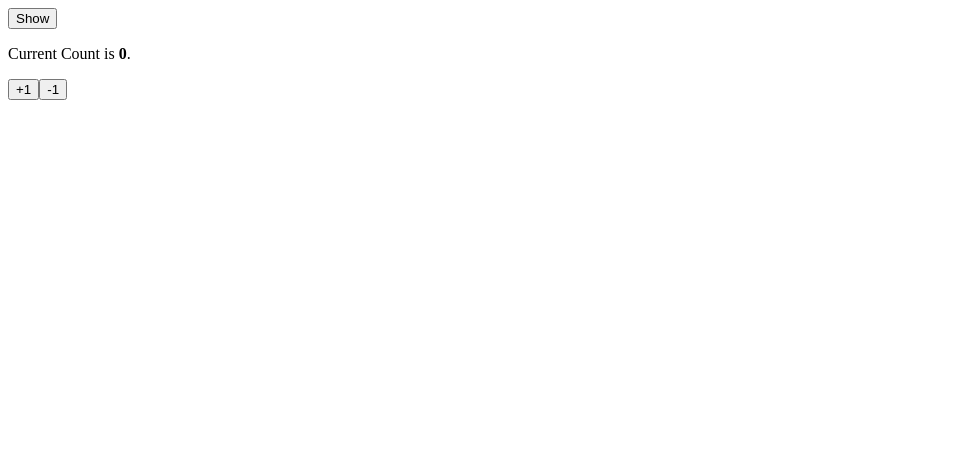
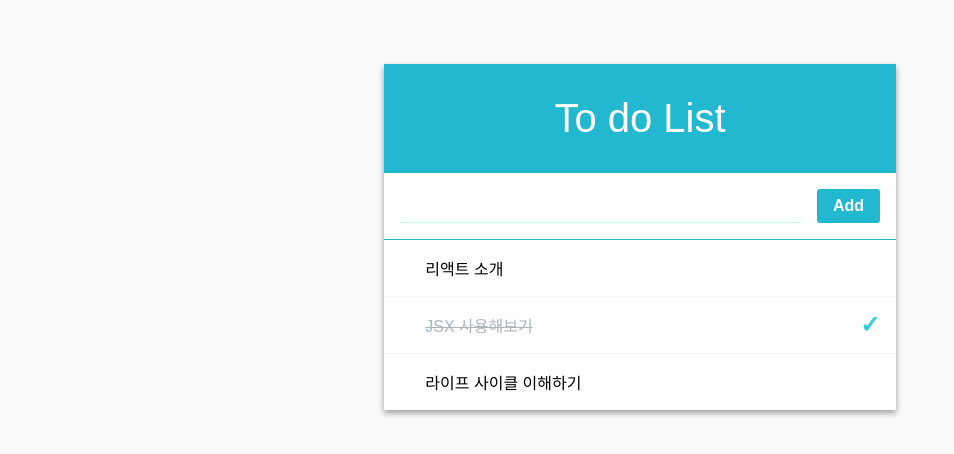
Before and after one commit to hongsp88/My_React, a React (Create React App) app in the folder 1st_project/: page / in a window 1280 px wide. Shown: the top 454 px of the page, without its empty margins (0-954 px from the left). Built offline with nearby package versions, Linux system fonts and the light colour scheme.

Commit message:
Sample -

```diff
--- /dev/null
+++ b/1st_project/src/index.css
@@ -0,0 +1,6 @@
+body {
+    margin: 0;
+    padding: 0;
+    font-family: sans-serif;
+    background: #f9f9f9;
+  }
--- a/1st_project/src/index.js
+++ b/1st_project/src/index.js
@@ -7,7 +7,9 @@ import ReactDOM from 'react-dom/client';
 //import App from './0406_2/App';
 //import App from './0406_3/App';
 //import App from './0407/App';
-import App from './0407_2/App';
+//import App from './0407_2/App';
+import App from './myTodoList/App';
+import './index.css'
 
 const root = ReactDOM.createRoot(document.getElementById('root'));
 root.render(
--- /dev/null
+++ b/1st_project/src/myTodoList/App.js
@@ -0,0 +1,99 @@
+import React, { Component } from 'react';
+import TodoListTemplate from './components/TodoListTemplate';
+import Form from './components/Form'
+import TodoItemList from './components/TodoItemList';
+
+class App extends Component {
+
+  id = 3 // 이미 0,1,2 가 존재하므로 3으로 설정
+
+  state = {
+    input: '',
+    todos: [
+      { id: 0, text: ' 리액트 소개', checked: false },
+      { id: 1, text: ' JSX 사용해보기', checked: true },
+      { id: 2, text: ' 라이프 사이클 이해하기', checked: false }
+    ]
+  }
+
+  handleChange = (e) => {
+    this.setState({
+      input : e.target.value // input 의 다음 바뀔 값
+    })
+  }
+
+  handleCreate = () => {
+    const { input, todos } = this.state;
+    this.setState({
+      input: '', // 인풋 비우고
+      // concat 을 사용하여 배열에 추가
+      todos: todos.concat({
+        id: this.id++,
+        text: input,
+        checked: false
+      })
+    });
+  }
+
+  handleKeyPress = (e) => {
+    // 눌려진 키가 Enter 면 handleCreate 호출
+    if(e.key === 'Enter') {
+      this.handleCreate();
+    }
+  }
+
+  handleToggle = (id) => {
+    const { todos } = this.state;
+
+    // 파라미터로 받은 id 를 가지고 몇번째 아이템인지 찾습니다.
+    const index = todos.findIndex(todo => todo.id === id);
+    const selected = todos[index]; // 선택한 객체
+
+    const nextTodos = [...todos]; // 배열을 복사
+
+    // 기존의 값들을 복사하고, checked 값을 덮어쓰기
+    nextTodos[index] = {
+      ...selected,
+      checked: !selected.checked
+    };
+
+    this.setState({
+      todos: nextTodos
+    });
+  }
+
+  handleRemove = (id) => {
+    const { todos } = this.state;
+    this.setState({
+      todos: todos.filter(todo => todo.id !== id)
+    });
+  }
+
+  render() {
+    const { input, todos } = this.state;
+    const {
+      handleChange,
+      handleCreate,
+      handleKeyPress,
+      handleToggle,
+      handleRemove
+    } = this;
+
+    return (
+      <div>
+        <TodoListTemplate form={(
+          <Form
+            value={input}
+            onKeyPress={handleKeyPress}
+            onChange={handleChange}
+            onCreate={handleCreate}
+          />
+        )}>
+          <TodoItemList todos={todos} onToggle={handleToggle} onRemove={handleRemove}/>
+        </TodoListTemplate>
+      </div>
+    );
+  }
+}
+
+export default App;
--- /dev/null
+++ b/1st_project/src/myTodoList/components/Form.css
@@ -0,0 +1,28 @@
+.form {
+    display: flex;
+  }
+
+  .form input {
+    flex: 1; /* 버튼을 뺀 빈 공간을 모두 채워줍니다 */
+    font-size: 1.25rem;
+    outline: none;
+    border: none;
+    border-bottom: 1px solid #c5f6fa;
+  }
+
+  .create-button {
+    padding-top: 0.5rem;
+    padding-bottom: 0.5rem;
+    padding-left: 1rem;
+    padding-right: 1rem;
+    margin-left: 1rem;
+    background: #22b8cf;
+    border-radius: 3px;
+    color: white;
+    font-weight: 600;
+    cursor: pointer;
+  }
+
+  .create-button:hover {
+    background: #3bc9db;
+  }
--- /dev/null
+++ b/1st_project/src/myTodoList/components/Form.js
@@ -0,0 +1,15 @@
+import React from 'react';
+import './Form.css'
+
+const Form = ({value, onChange, onCreate, onKeyPress}) => {
+    return (
+        <div className='form'>
+            <input value = {value} onChange={onChange} onKeyPress={onKeyPress} />
+            <div className='create-button' onClick={onCreate}>
+                Add
+            </div>
+        </div>
+    );
+}
+
+export default Form;
--- /dev/null
+++ b/1st_project/src/myTodoList/components/TodoItem.css
@@ -0,0 +1,48 @@
+.todo-item {
+    padding: 1rem;
+    display: flex;
+    align-items: center; /* 세로 가운데 정렬 */
+    cursor: pointer;
+    transition: all 0.15s;
+    user-select: none;
+  }
+
+  .todo-item:hover {
+    background: #e3fafc;
+  }
+
+  /* todo-item 에 마우스가 있을때만 .remove 보이기 */
+  .todo-item:hover .remove {
+    opacity: 1;
+  }
+
+  /* todo-item 사이에 윗 테두리 */
+  .todo-item + .todo-item {
+    border-top: 1px solid #f1f3f5;
+  }
+
+
+  .remove {
+    margin-right: 1rem;
+    color: #e64980;
+    font-weight: 600;
+    opacity: 0;
+  }
+
+  .todo-text {
+    flex: 1; /* 체크, 엑스를 제외한 공간 다 채우기 */
+    word-break: break-all;
+  }
+
+  .checked {
+    text-decoration: line-through;
+    color: #adb5bd;
+  }
+
+  .check-mark {
+    font-size: 1.5rem;
+    line-height: 1rem;
+    margin-left: 1rem;
+    color: #3bc9db;
+    font-weight: 800;
+  }
--- /dev/null
+++ b/1st_project/src/myTodoList/components/TodoItem.js
@@ -0,0 +1,32 @@
+import React, { Component } from 'react';
+import './TodoItem.css';
+
+class TodoItem extends Component {
+
+    shouldComponentUpdate(nextProps, nextState) {
+        return this.props.checked !== nextProps.checked;
+    }
+
+    render() {
+        const {text, checked, id, onToggle, onRemove } = this.props;
+
+        console.log(id);
+
+        return (
+            <div className='todo-item' onClick={() => onToggle(id)}>
+                <div className='remove' onClick={(e) => {
+                    e.stopPropagation(); // onToggle 이 실행되지 않도록 함
+                    onRemove(id)}
+                }>&times;</div>
+                <div className={`todo-text ${checked && 'checked'}`}>
+                    <div>{text}</div>
+                </div>
+                {
+                    checked && (<div className="check-mark">✓</div>)
+                }
+            </div>
+        );
+    }
+}
+
+export default TodoItem;
--- /dev/null
+++ b/1st_project/src/myTodoList/components/TodoItemList.js
@@ -0,0 +1,34 @@
+import React, { Component } from 'react';
+import TodoItem from './TodoItem'
+
+class TodoItemList extends Component {
+
+  shouldComponentUpdate(nextProps, nextState) {
+    return this.props.todos !== nextProps.todos;
+  }
+
+  render() {
+    const { todos, onToggle, onRemove } = this.props;
+
+    const todoList = todos.map(
+        ({id, text, checked}) => (
+            <TodoItem
+                id={id}
+                text={text}
+                checked={checked}
+                onToggle={onToggle}
+                onRemove={onRemove}
+                key={id}
+            />
+        )
+    );
+
+    return (
+      <div>
+        {todoList}
+      </div>
+    );
+  }
+}
+
+export default TodoItemList;
--- /dev/null
+++ b/1st_project/src/myTodoList/components/TodoListTemplate.css
@@ -0,0 +1,25 @@
+.todo-list-template {
+    background: white;
+    width: 512px;
+    box-shadow: 0 3px 6px rgba(0,0,0,0.16), 0 3px 6px rgba(0,0,0,0.23); /* 그림자 */
+    margin: 0 auto; /* 페이지 중앙 정렬 */
+    margin-top: 4rem;
+  }
+
+  .title {
+    padding: 2rem;
+    font-size: 2.5rem;
+    text-align: center;
+    font-weight: 100;
+    background: #22b8cf;;
+    color: white;
+  }
+
+  .form-wrapper {
+    padding: 1rem;
+    border-bottom: 1px solid #22b8cf;
+  }
+
+  .todos-wrapper {
+    min-height: 5rem;
+  }
--- /dev/null
+++ b/1st_project/src/myTodoList/components/TodoListTemplate.js
@@ -0,0 +1,20 @@
+import React from 'react';
+import './TodoListTemplate.css'
+
+const TodoListTemplate = ({form, children}) => {
+    return (
+        <main className='todo-list-template'>
+            <div className='title'>
+                To do List
+            </div>
+            <section className='form-wrapper'>
+                {form}
+            </section>
+            <section className='todos.wrapper'>
+                {children}
+            </section>
+        </main>
+    );
+}
+
+export default TodoListTemplate;
```
